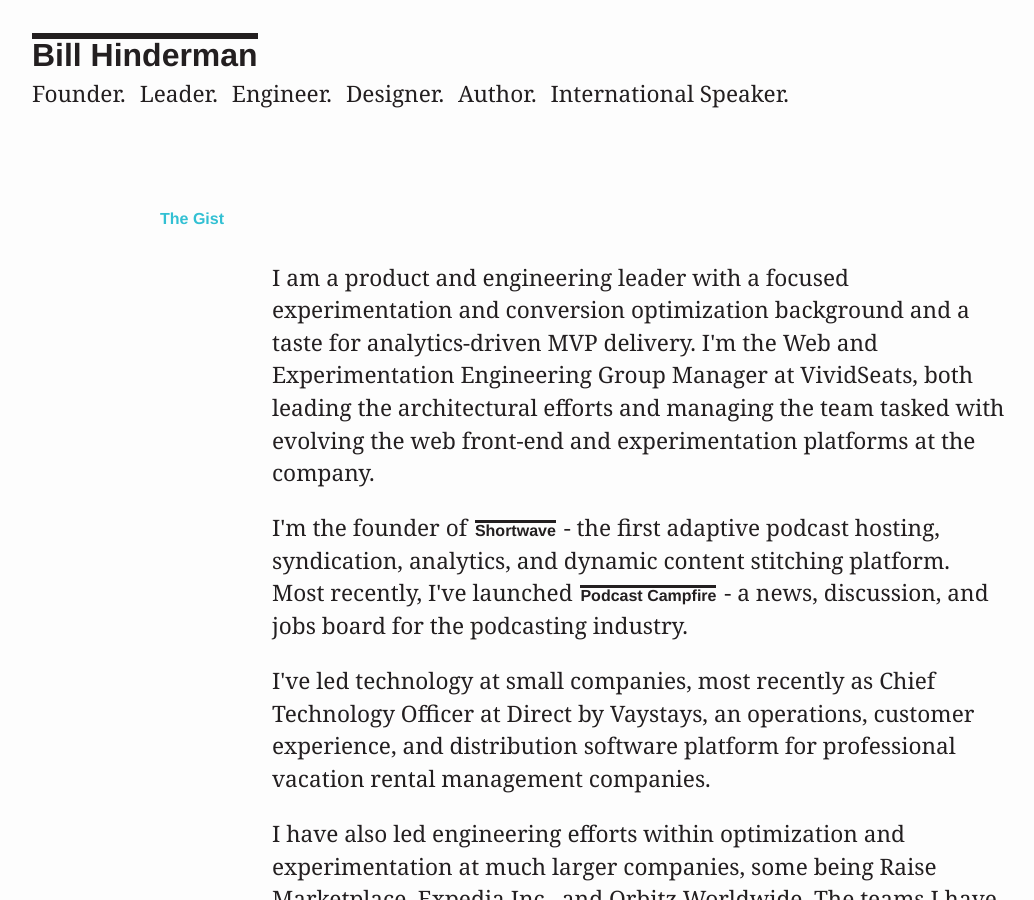
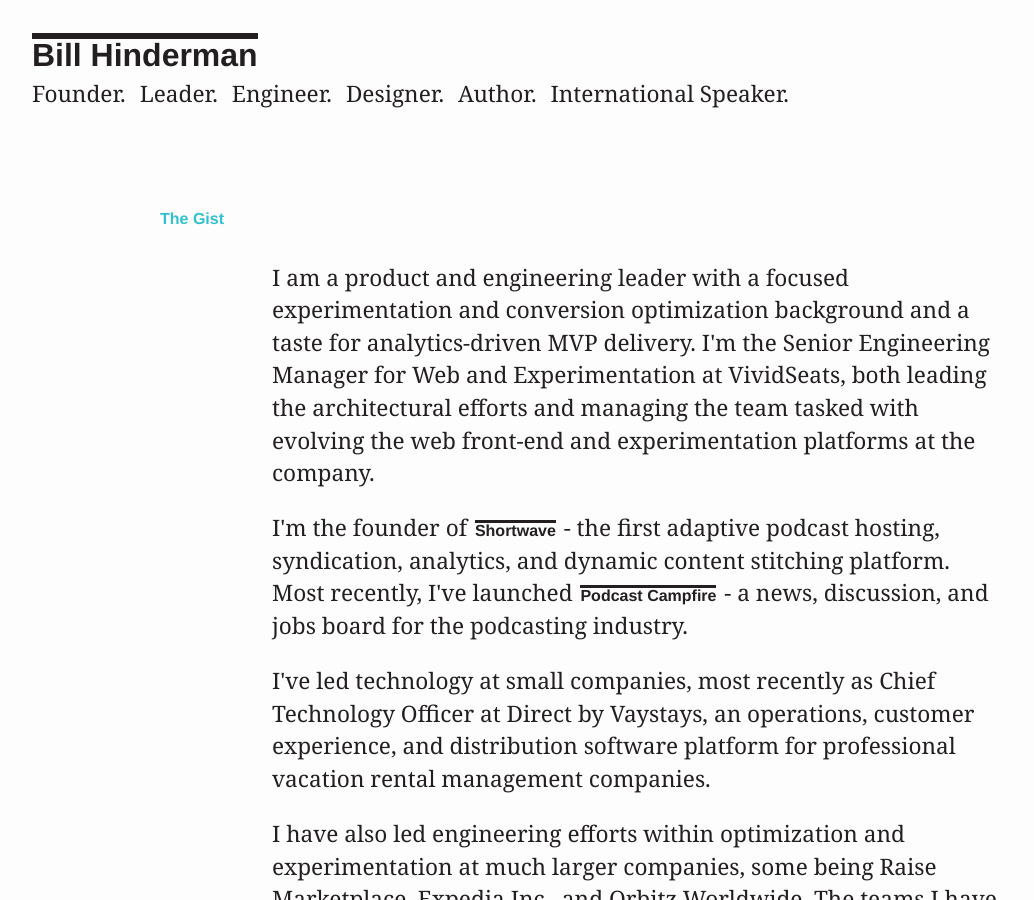
Before and after one commit to billHinderman/resume, a Jekyll site: the page built from index.html, in a window 1280 px wide and 900 px high. Shown: the whole window, without its empty margins (0-1034 px from the left). Built offline with Jekyll 4.4.1, drawn with Linux system fonts in a browser that asks for light colours; some of the changed text lies outside the part shown.

Commit message:
Updating dates and job

```diff
--- a/_includes/section-gist.html
+++ b/_includes/section-gist.html
@@ -2,7 +2,7 @@
   <h2 class="wrapper">The Gist</h2>
   <div class="wrapper-s">
     <p>
-      I am a product and engineering leader with a focused experimentation and conversion optimization background and a taste for analytics-driven MVP delivery.  I'm the Web and Experimentation Engineering Group Manager at VividSeats, both leading the architectural efforts and managing the team tasked with evolving the web front-end and experimentation platforms at the company.
+      I am a product and engineering leader with a focused experimentation and conversion optimization background and a taste for analytics-driven MVP delivery.  I'm the Senior Engineering Manager for Web and Experimentation at VividSeats, both leading the architectural efforts and managing the team tasked with evolving the web front-end and experimentation platforms at the company.
     </p>
 
     <p>
--- a/_includes/section-print.html
+++ b/_includes/section-print.html
@@ -1,3 +1,3 @@
 <section class="section-print" id="section-print">
-  It's 2019.
+  It's 2020.
 </section>
--- a/_includes/section-work.html
+++ b/_includes/section-work.html
@@ -30,7 +30,7 @@
       <li class="resume-item">
         <div class="resume-item-main">
           <div class="resume-item-heading">
-            <h3>Web and Experimentation Engineering Group Manager</h3>
+            <h3>Web and Experimentation Engineering Group Senior Manager</h3>
             <p class="resume-item-time">August 2017 — Present</p>
           </div>
           <div class="resume-item-info">
```
